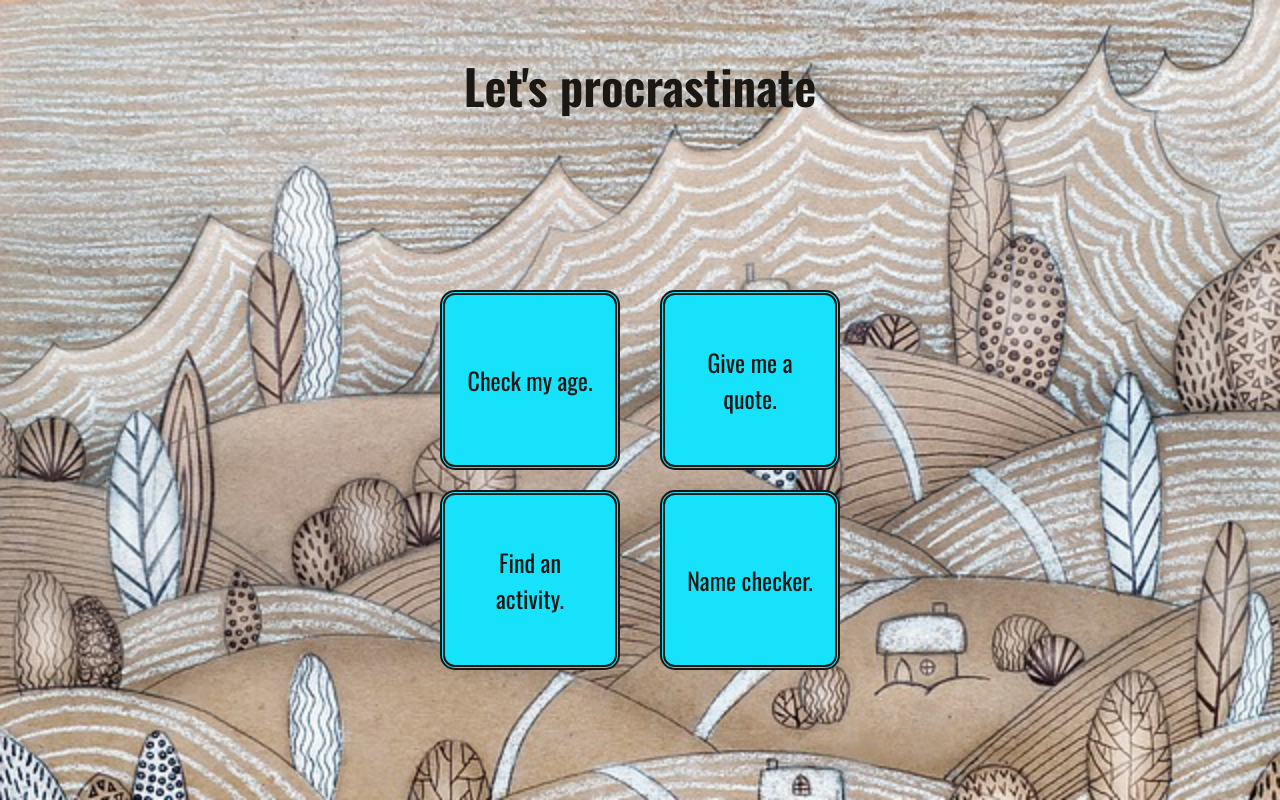
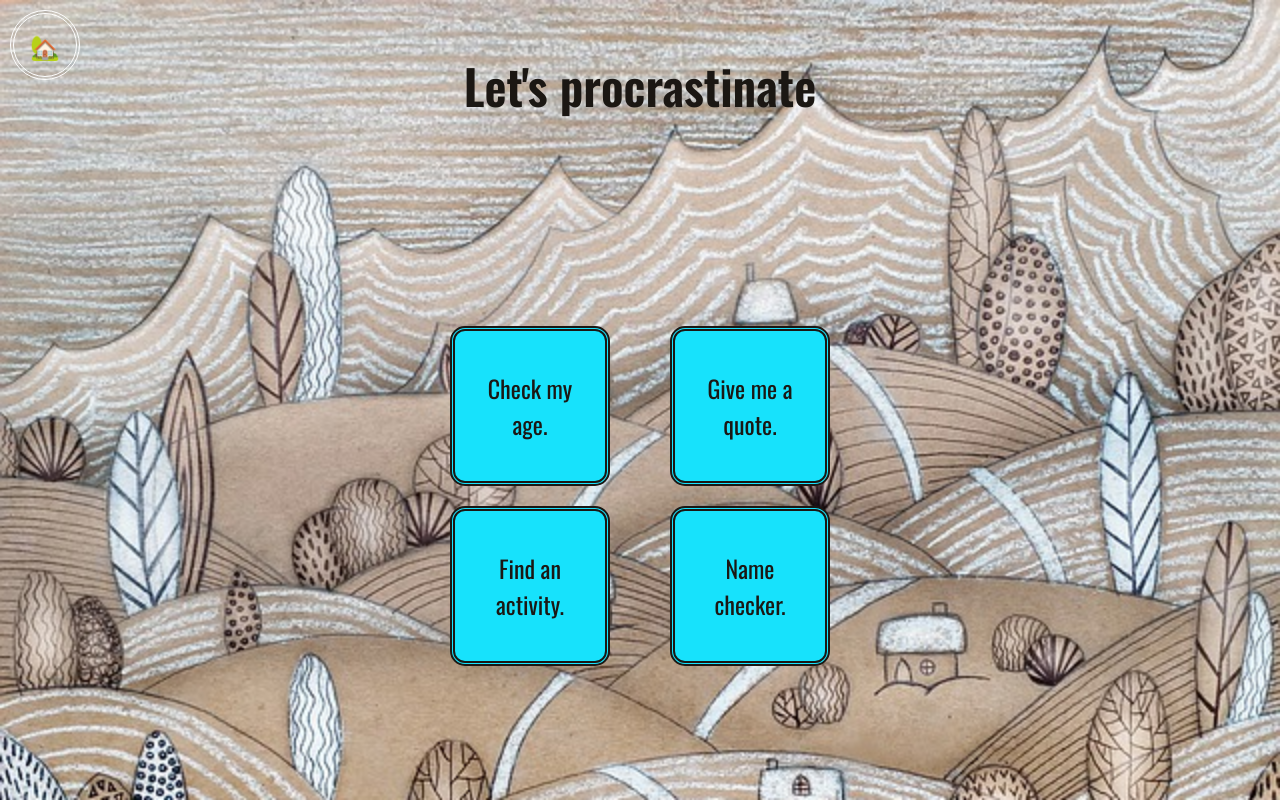
Before and after one commit to queuing4oranges/rest-api-website, a React (Create React App) app: page / in a window 1280 px wide. Built offline with nearby package versions, Linux system fonts and the light colour scheme.

Commit message:
navbar finished

```diff
--- a/src/App.css
+++ b/src/App.css
@@ -2,6 +2,7 @@
 @import "./scss/nameage.scss";
 @import "./scss/onequote.scss";
 @import "./scss/activity.scss";
+@import "./scss/navbar.scss";
 @import url('https://fonts.googleapis.com/css2?family=Oswald:wght@200;300;400;600&display=swap');
 
 .App {
--- a/src/App.js
+++ b/src/App.js
@@ -5,13 +5,13 @@ import NameAge from './components/NameAge';
 import Activity from './components/Activity';
 import MaleFemale from './components/MaleFemale';
 import { BrowserRouter, Routes, Route } from 'react-router-dom'
+import Navbar from './components/Navbar';
 
 function App() {
   return (
     <div className="App">
+
       <BrowserRouter>
-      {/* <Navbar /> */}
-
         <Routes>
           {/* <div className="quotes__container"><OneQuote /></div> */}
           <Route path="/" element={<Home/>}/>
--- a/src/components/Activity.js
+++ b/src/components/Activity.js
@@ -1,5 +1,6 @@
 import React from 'react';
 import { useState } from "react";
+import Navbar from './Navbar';
 
 export default function Activity() {
   const [activity, setActivity] = useState("");
@@ -16,6 +17,7 @@ export default function Activity() {
 
   return (
     <div className="activity__container">
+      <Navbar />
       <div className="activity__frame">
       <h1 className="activity__title">Bored? Here's an idea</h1>
       <button className="activity__btn" onClick={fetchData}>Ok. Show me!</button>
--- a/src/components/Home.js
+++ b/src/components/Home.js
@@ -1,11 +1,13 @@
 import React from 'react';
 import { Link } from "react-router-dom";
+import Navbar from "./Navbar";
 
 export default function Home() {
 
 
   return (
     <div className="home__container">
+      <Navbar/>
         <h1 className="home__title">Let's procrastinate</h1>
         <div className="link__cont">
         <Link className="home__link" to="/name-age"><p>Check my age.</p></Link>
--- a/src/components/NameAge.js
+++ b/src/components/NameAge.js
@@ -1,4 +1,5 @@
 import React, { useState, useEffect } from 'react';
+import Navbar from './Navbar';
 
 
 
@@ -51,6 +52,7 @@ export default function NameAge() {
 
   return (
     <div className="name__container" onKeyDown={handleKey} >
+      <Navbar />
       <div className="title__container">
         <h2 className="name__title">What's your name? </h2>
         <div className="input__cont">
--- a/src/components/Navbar.js
+++ b/src/components/Navbar.js
@@ -0,0 +1,10 @@
+import React from 'react';
+import { Link } from "react-router-dom";
+
+export default function Navbar() {
+  return (
+    <div className="navbar__container">
+        <Link className="nav__link" to="/"></Link>
+    </div>
+  )
+}
--- a/src/scss/activity.scss
+++ b/src/scss/activity.scss
@@ -36,7 +36,7 @@
   margin: 50px auto;
   width: 300px;
   height: 200px;
-  border: 5px double #828d00;
+  border: 3px double #828d00;
   background-color: #680003;
   color: #efb9ad;
   border-top-left-radius: 15px;
--- a/src/scss/home.scss
+++ b/src/scss/home.scss
@@ -33,14 +33,14 @@ lightblue   #17E2FC
   grid-column-gap: 20px;
   grid-row-gap: 20px;
   position: absolute;
-  top: 60%;
+  top: 62%;
   left: 50%;
   transform: translate(-50%, -50%);
 }
 
 .home__link {
-  width: 180px;
-  height: 180px;
+  width: 160px;
+  height: 160px;
   background-color: #17e2fc;
   text-decoration: none;
   place-self: center;
--- /dev/null
+++ b/src/scss/navbar.scss
@@ -0,0 +1,28 @@
+.nav__link {
+  background-color: transparent;
+  width: 70px;
+  height: 70px;
+  border-radius: 50%;
+  float: left;
+  color: white;
+  text-decoration: none;
+  margin: 10px;
+  display: flex;
+  justify-content: center;
+  align-items: center;
+  border: 4px double white;
+}
+
+.nav__link::before {
+  content: "\01F3E1";
+}
+
+.nav__link:hover {
+  background-color: white;
+}
+
+.nav__link p {
+  color: #17e2fc;
+  font-size: 13px;
+  font-weight: 800;
+}
--- a/src/scss/onequote.scss
+++ b/src/scss/onequote.scss
@@ -24,14 +24,14 @@ lightbrown      #9C4A1A
 
 .quote__title {
   background-color: #f7c815;
-  margin: 50px 0;
+  margin: 0px 0;
   padding: 0;
   color: rgb(48, 23, 3);
 }
 
 .quote__content {
   position: absolute;
-  top: 40%;
+  top: 45%;
   left: 25%;
   width: 50%;
   text-align: justify;
@@ -43,7 +43,7 @@ lightbrown      #9C4A1A
 
 .btn__container {
   position: fixed;
-  top: 30%;
+  top: 35%;
   left: 50%;
   transform: translate(-50%, -50%);
 }
```
Also changed, not shown: src/scss/nameage.scss (+0 -8 lines).
